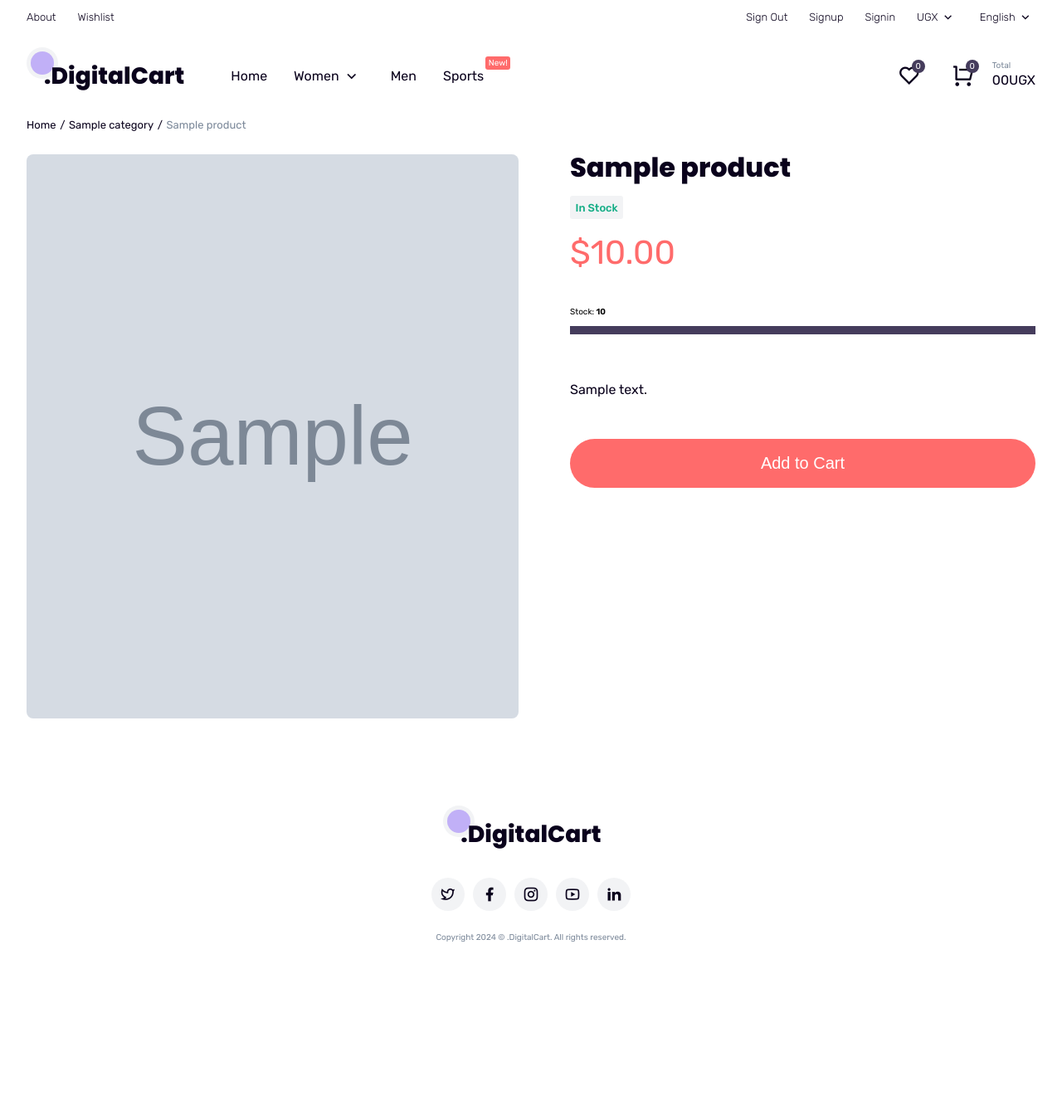
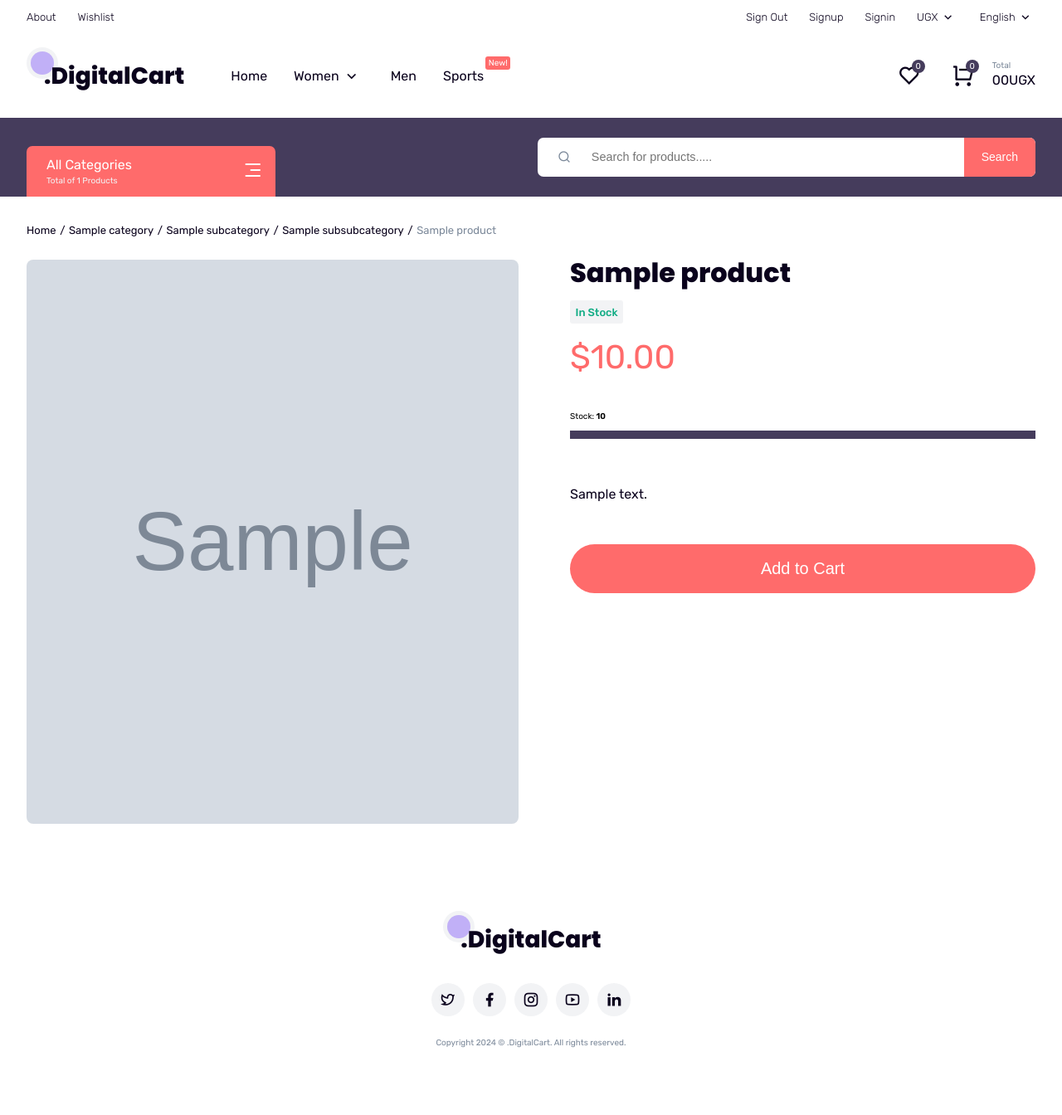
Before and after one commit to vawzenmaya/DigitalCart, a Django app: template store/templates/store/product_detail.html in a window 1280 px wide. Shown: the whole page at 83% size. Before the commit the page ends 1136 px from the top, so only its background shows below. Run offline with Django 5.2, Linux system fonts and the light colour scheme; tables that the repository leaves empty hold one stand-in row (values such as "Sample post"); the template is opened without the code that fills it: values that come from a table or form of the project are taken from there, most other values are stand-ins (such as "Sample title", 1, 10 or a date in 2020); grey boxes marked "Sample" are stand-in pictures.

Commit message:
#########

```diff
--- a/static/script.js
+++ b/static/script.js
@@ -87,6 +87,7 @@ if (dptButton && dptClass) {
         dptClass.classList.toggle('showdpt');
     });
 }
+
 
 // 7. Product Image Slider (Detail Page)
 const thumbElement = document.querySelector('.small-image');
--- a/static/style.css
+++ b/static/style.css
@@ -666,6 +666,7 @@ e. Responsive Menu -off Canvas */
   padding: 0.5em;
   line-height: initial;
   color: var(--secondary-dark-color);
+  background-color: var(--light-bg-color);
   border-radius: 5px;
 }
 .products .offer ul li:not(:last-child)::before {
@@ -685,7 +686,7 @@ e. Responsive Menu -off Canvas */
   top: 0;
   margin-top: 20px;
 }
-/*.products .hoverable li a {
+.products .hoverable li a {
   width: 28px;
   height: 28px;
   padding: 0.25em;
@@ -695,7 +696,7 @@ e. Responsive Menu -off Canvas */
   background-color: var(--white-color);
   opacity: .5;
   transition: var(--trans-background-color), opacity .3s;
-}*/
+}
 
 .hoverable ul li {
   padding: 0.25em;
@@ -1166,7 +1167,7 @@ a. Search */
 a Department Menu */
 .page-home .dpt-cat .dpt-trigger,
 .dpt-trigger .ri-close-line,
-.showdpt .dpt-trigger .ri-menu-add-fill {
+.showdpt .dpt-trigger .ri-menu-3-line {
   display: none;
 }
 
--- a/store/models.py
+++ b/store/models.py
@@ -4,6 +4,7 @@ from django.utils import timezone
 
 class Category(models.Model):
     name = models.CharField(max_length=50, unique=True)
+    icon = models.CharField(max_length=100, blank=True, default='ri-grid-line')
     slug = models.SlugField(max_length=100, unique=True)
     description = models.TextField(blank=True)
     menu_image = models.ImageField(upload_to='photos/categories', blank=True, null=True)
--- a/store/templates/store/navbar.html
+++ b/store/templates/store/navbar.html
@@ -104,10 +104,10 @@
                                                     <ul class="women-brands">
                                                         <li><a href="">Nike</a></li>
                                                         <li><a href="">Louis Vuitton</a></li>
+                                                        <li><a href="">Gucci</a></li>
                                                         <li><a href="">Hermes</a></li>
-                                                        <li><a href="">Gucci</a></li>
+                                                        <li><a href="">Zara</a></li>
                                                         <li><a href="">Tiffany & Co.</a></li>
-                                                        <li><a href="">Zara</a></li>
                                                         <li><a href="">H&M</a></li>
                                                         <li><a href="">Cartier</a></li>
                                                         <li><a href="">Chanel</a></li>
--- a/store/templates/store/product_detail.html
+++ b/store/templates/store/product_detail.html
@@ -3,6 +3,82 @@
 
 {% block content %}
 <div id="page" class="site page-single">
+    <header>
+        <div class="header-main mobile-hide">
+            <div class="container">
+                <div class="wrapper flexitem">
+                    <div class="left">
+                        <div class="dpt-cat">
+                            <div class="dpt-head">
+                                <div class="main-text">All Categories</div>
+                                <div class="mini-text mobile-hide">Total of {{ product_count }} Products</div>
+                                <a href="#" class="dpt-trigger mobile-hide">
+                                    <i class="ri-menu-3-line ri-xl"></i>
+                                    <i class="ri-close-line ri-xl"></i>
+                                </a>
+                            </div>
+                            <div class="dpt-menu">
+                                <ul class="second-links">
+
+                                    {% for category in categories %}
+                                    <li class="has-child">
+                                        <a href="#" style="display: flex; align-items: center;">
+                                             <div class="icon-large"><i class="{{ category.icon }}"></i></div>
+                                            {{ category.name }}
+                                            <div class="icon-small"><i class="ri-arrow-right-s-line"></i></div>
+                                            <span style="font-size: 14px; font-weight: 500;">{{ category.product_set.count }}</span>
+                                        </a>
+
+                                        <div class="mega"
+                                            {% if category.menu_image %}
+                                                style="z-index: 999; background-color: #cccaca; min-height: 400px; background-image: url('{{ category.menu_image.url }}'); background-size: cover; background-position: right center;"
+                                            {% else %}
+                                                style="z-index: 999; background-color: #ffffff; min-height: 400px;"
+                                            {% endif %}>
+
+                                            <div class="mega-subcats" style="position: relative; z-index: 2; display: flex; flex-direction: row; gap: 2rem; align-items: flex-start;">
+
+                                                {% for sub in category.subcategories.all %}
+                                                    <div class="mega-sub-item" style="min-width: 160px; max-width: 200px; flex-shrink: 0;">
+                                                        <h4 style="margin-bottom: 10px; color: var(--secondary-dark-color); text-transform: uppercase; font-size: 13px; font-weight: 600;">
+                                                            {{ sub.name }}
+                                                        </h4>
+                                                        <ul style="list-style: none; padding: 0; margin: 0;">
+                                                            {% for subsub in sub.subsubcategories.all %}
+                                                                <li style="line-height: 2em;"><a href="#" style="font-size: 13px;">{{ subsub.name }}</a></li>
+                                                            {% empty %}
+                                                                <li><a href="#" style="color: #636161; font-style: italic; font-size: 13px;">More coming soon...</a></li>
+                                                            {% endfor %}
+                                                        </ul>
+                                                    </div>
+                                                {% empty %}
+                                                    <div class="mega-sub-item">
+                                                        <p style="color: #999; font-style: italic;">No subcategories added in Admin yet.</p>
+                                                    </div>
+                                                {% endfor %}
+
+                                            </div>
+                                        </div>
+                                    </li>
+                                    {% endfor %}
+
+                                </ul>
+                            </div>
+                        </div>
+                    </div>
+                    <div class="right">
+                        <div class="search box">
+                            <form action="" class="search" method="get">
+                                <span class="icon-large"><i class="ri-search-line"></i></span>
+                                <input type="search" name="query" placeholder="Search for products.....">
+                                <button type="submit">Search</button>
+                            </form>
+                        </div>
+                    </div>
+                </div>
+            </div>
+        </div>
+    </header>
     <main>
         <div class="single-product">
             <div class="container">
@@ -11,6 +87,12 @@
                         <ul class="flexitem">
                             <li><a href="{% url 'store' %}">Home</a></li>
                             <li><a href="#">{{ product.category.name }}</a></li>
+                            {% if product.subcategory %}
+                                <li><a href="#">{{ product.subcategory.name }}</a></li>
+                            {% endif %}
+                            {% if product.subsubcategory %}
+                                <li><a href="#">{{ product.subsubcategory.name }}</a></li>
+                            {% endif %}
                             <li>{{ product.name }}</li>
                         </ul>
                     </div>
--- a/store/templates/store/store.html
+++ b/store/templates/store/store.html
@@ -23,6 +23,7 @@
                                     {% for category in categories %}
                                     <li class="has-child">
                                         <a href="#" style="display: flex; align-items: center;">
+                                             <div class="icon-large"><i class="{{ category.icon }}"></i></div>
                                             {{ category.name }}
                                             <div class="icon-small"><i class="ri-arrow-right-s-line"></i></div>
                                             <span style="font-size: 14px; font-weight: 500;">{{ category.product_set.count }}</span>
```
Also changed, not shown: store/migrations/0006_category_icon.py (added).
